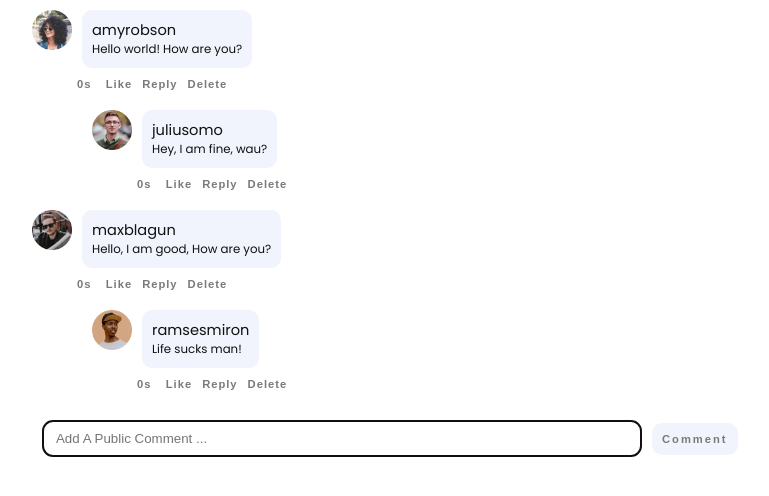
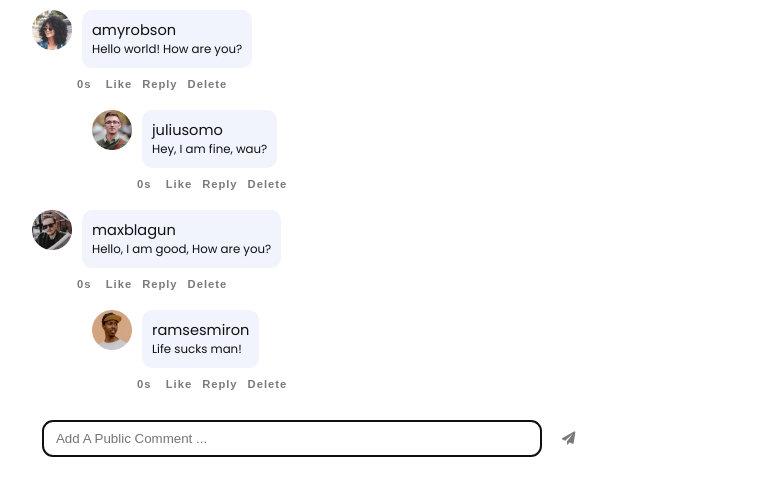
Before and after one commit to nohasalim/Nested-Comment-Project, a React (Vite) app: page / in a window 1280 px wide. Shown: the top 496 px of the page, without its empty margins (234-1003 px from the left). Built offline with nearby package versions, Linux system fonts and the light colour scheme.

Commit message:
add send icon

```diff
--- a/src/App.css
+++ b/src/App.css
@@ -31,25 +31,20 @@ body {
 .App .add-comment input {
     padding: 10px;
     border: 1px solid #dfdbe3;
-    width: 600px;
-    max-width: 800px;
+    width: 70%;
+    max-width: 500px;
     border-radius: 10px;
     margin: 10px;
 }
 
 /* Styling for the button in the add-comment section */
 .App .add-comment button {
-    background-color: #F1F3FD;
+    background-color:transparent;
     color: hsl(0, 1%, 48%);
     border: none;
-    border-radius: 10px;
-    font-weight: 600;
     padding: 10px;
-    margin: 5px 0;
     cursor: pointer;
-    text-transform: capitalize;
-    letter-spacing: 2px;
-    font-size: 0.7rem;
+
 }
 
 /* Hover effect for the button */
--- a/src/App.jsx
+++ b/src/App.jsx
@@ -65,7 +65,7 @@ function App() {
           onChange={handleOnChange}
         />
         <button onClick={handleAddNewComment} disabled={!commentAdd.trim()}>
-          Comment
+          <i className="fas fa-paper-plane"></i>
         </button>
       </div>
     </div>
```
